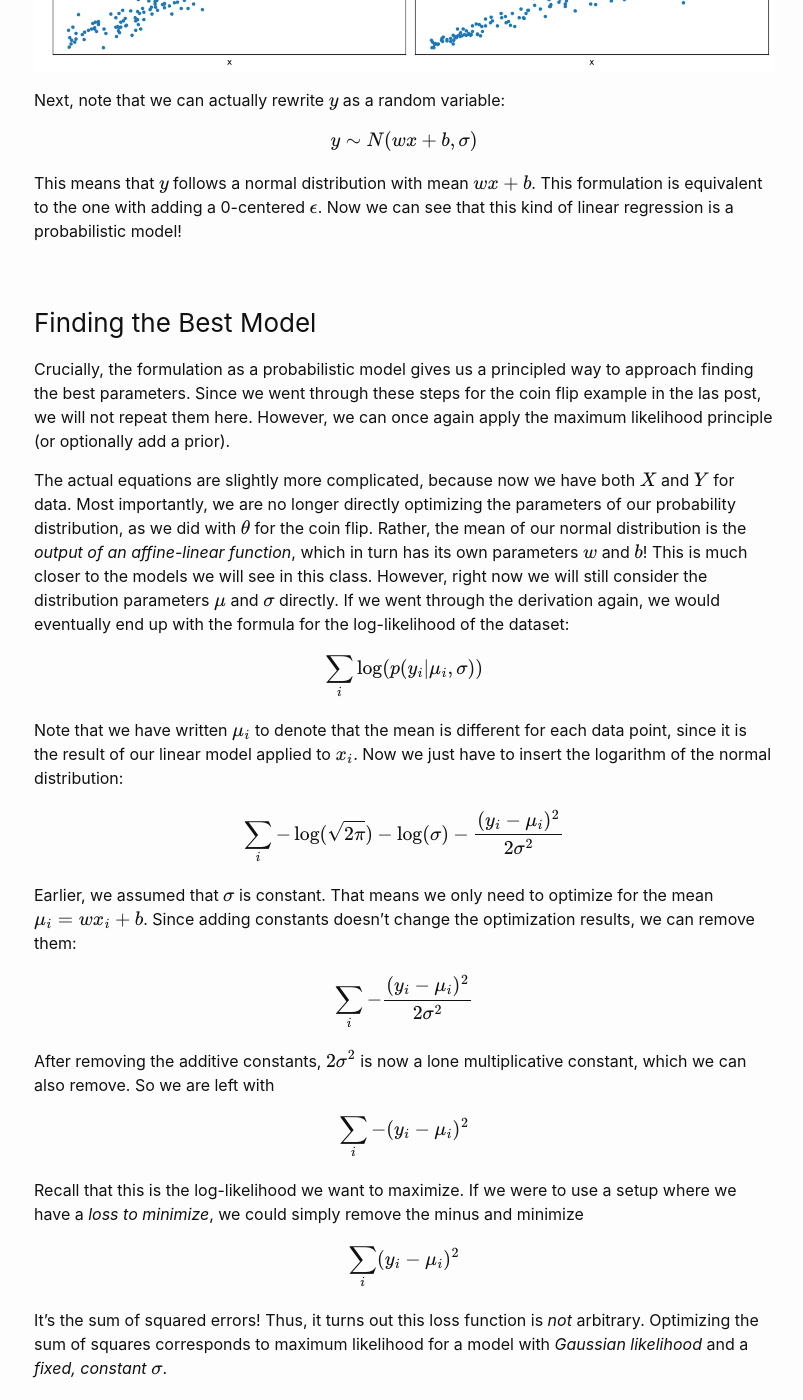
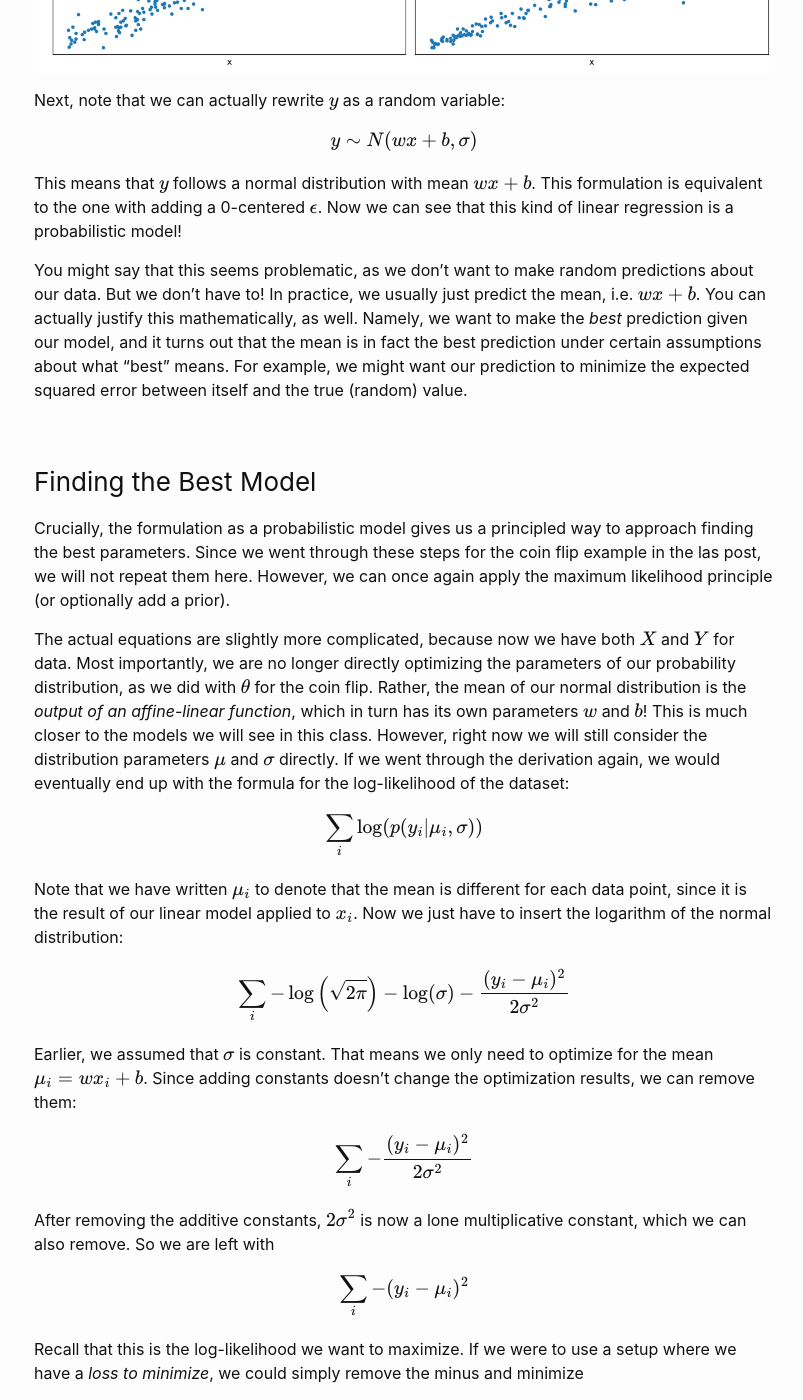
Before and after one commit to ovgu-ailab/blog, a Jekyll site: the page built from _posts/2025-09-09-probabilistic-regression.md, in a window 1280 px wide and 1400 px high, scrolled down 1734 px. Shown: the whole window, without its empty margins (236-1039 px from the left). Built offline with Jekyll 4.4.1, drawn with Linux system fonts in a browser that asks for light colours; some of the changed text lies outside the part shown.

Commit message:
added a paragraph about why we predict the mean

```diff
--- a/_posts/2025-09-09-probabilistic-regression.md
+++ b/_posts/2025-09-09-probabilistic-regression.md
@@ -86,6 +86,15 @@ This means that $y$ follows a normal distribution with mean $wx + b$.
 This formulation is equivalent to the one with adding a 0-centered $\epsilon$.
 Now we can see that this kind of linear regression is a probabilistic model!
 
+You might say that this seems problematic, as we don't want to make random predictions about our data.
+But we don't have to!
+In practice, we usually just predict the mean, i.e. $wx + b$.
+You can actually justify this mathematically, as well.
+Namely, we want to make the _best_ prediction given our model, and it turns out that the mean is in fact the best
+prediction under certain assumptions about what "best" means.
+For example, we might want our prediction to minimize the expected squared error between itself and the true (random)
+value.
+
 ### Finding the Best Model
 Crucially, the formulation as a probabilistic model gives us a principled way to approach finding the best parameters.
 Since we went through these steps for the coin flip example in the las post, we will not repeat them here.
@@ -106,7 +115,7 @@ Note that we have written $\mu_i$ to denote that the mean is different for each
 our linear model applied to $x_i$.
 Now we just have to insert the logarithm of the normal distribution:
 
-$$\sum_i -\log(\sqrt{2\pi}) -\log(\sigma) -\frac{(y_i - \mu_i)^2}{2\sigma^2}$$
+$$\sum_i -\log\left(\sqrt{2\pi}\right) -\log(\sigma) -\frac{(y_i - \mu_i)^2}{2\sigma^2}$$
 
 Earlier, we assumed that $\sigma$ is constant.
 That means we only need to optimize for the mean $\mu_i = wx_i + b$.
@@ -163,7 +172,7 @@ log-likelihood.
 For example, we may have preference (a "prior belief") for small weights.
 This could be achieved through a Gaussian prior on $w$ centered around 0, and with fixed $\sigma_w$.
 
-$$\log(p(w)) = -\log(\sqrt{2\pi}) -\log(\sigma_w) -\frac{w^2}{2\sigma_w^2}$$
+$$\log(p(w)) = -\log\left(\sqrt{2\pi}\right) -\log(\sigma_w) -\frac{w^2}{2\sigma_w^2}$$
 
 Once again removing constants and flipping the sign to turn it into a loss, we end up with just
 
```
